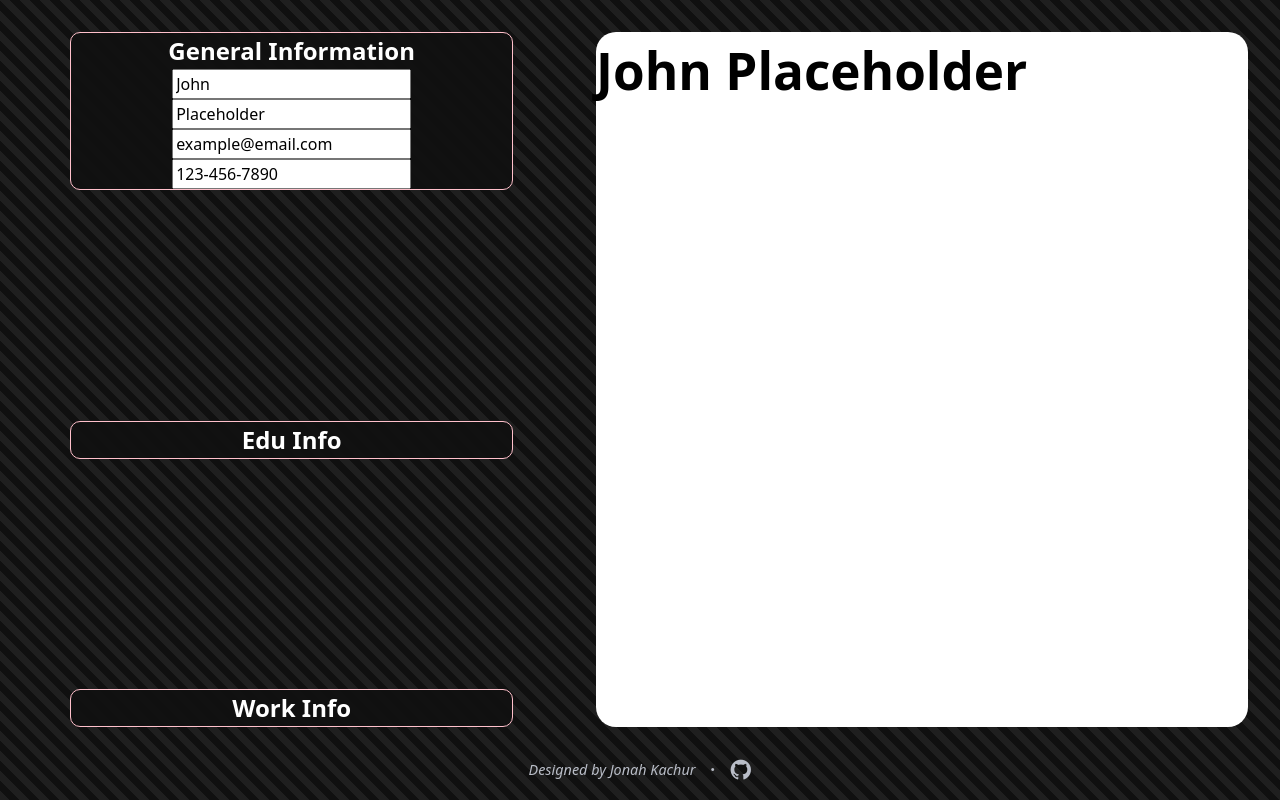
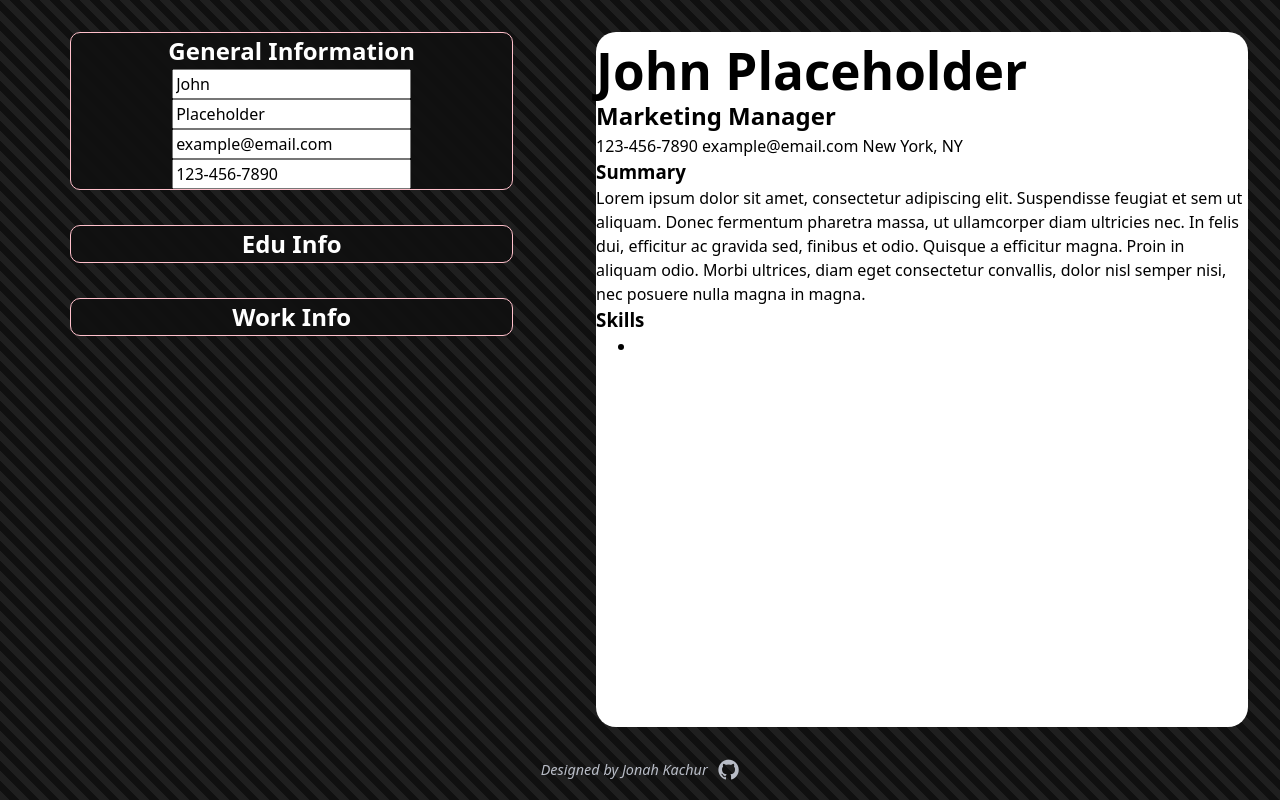
Before and after one commit to JonahKF/odin-reactResumeApp, a React (Vite) app: page / in a window 1280 px wide. Built offline with nearby package versions, Linux system fonts and the light colour scheme.

Commit message:
Added jobTitle, summary, location, skills to person.

```diff
--- a/src/components/App.jsx
+++ b/src/components/App.jsx
@@ -9,8 +9,17 @@
   const [person, setPerson] = useState({
     firstName: "John",
     lastName: "Placeholder",
+    jobTitle: "Marketing Manager",
     email: "example@email.com",
     phone: "123-456-7890",
+    location: "New York, NY",
+    summary:
+      "Lorem ipsum dolor sit amet, consectetur adipiscing elit. Suspendisse feugiat et sem ut aliquam. Donec fermentum pharetra massa, ut ullamcorper diam ultricies nec. In felis dui, efficitur ac gravida sed, finibus et odio. Quisque a efficitur magna. Proin in aliquam odio. Morbi ultrices, diam eget consectetur convallis, dolor nisl semper nisi, nec posuere nulla magna in magna.",
+    skills: {
+      "Front-End": ["React", "CSS", "HTML5"],
+      "Back-End": ["Node.js", "Express", "PostgreSQL"],
+      "Dev-Tools": ["Git", "Webpack", "Docker"],
+    },
   });
 
   const handlePersonChange = (field, value) => {
@@ -36,7 +45,6 @@
       </div>
       <footer>
         <div>Designed by Jonah Kachur</div>
-        <div>・ </div>
         <a href="https://github.com/JonahKF">
           <i className="devicon-github-original"></i>
         </a>
--- a/src/components/ResumePreview.jsx
+++ b/src/components/ResumePreview.jsx
@@ -3,9 +3,23 @@
 function ResumePreview({ personData }) {
   return (
     <div className="resume-preview">
-      <h1>
+      <h1 className="resume-name">
         {personData.firstName} {personData.lastName}
       </h1>
+      <h2 className="job-title">{personData.jobTitle}</h2>
+      <div className="contact-and-location">
+        {personData.phone} {personData.email} {personData.location}
+      </div>
+      <div className="summary-container">
+        <h3>Summary</h3>
+        <div>{personData.summary}</div>
+      </div>
+      <div className="skills-container">
+        <h3>Skills</h3>
+        <ul>
+          <li></li>
+        </ul>
+      </div>
     </div>
   );
 }
--- a/src/styles/App.css
+++ b/src/styles/App.css
@@ -90,7 +90,7 @@
     gap: 35px;
     color: white;
     align-items: center;
-    justify-content: space-between;
+    /* justify-content: space-between; */
 }
 
 .info-card {
@@ -122,6 +122,7 @@
     display: flex;
     gap: 10px;
     justify-content: center;
+    z-index: 10;
 }
 
 a {
```
